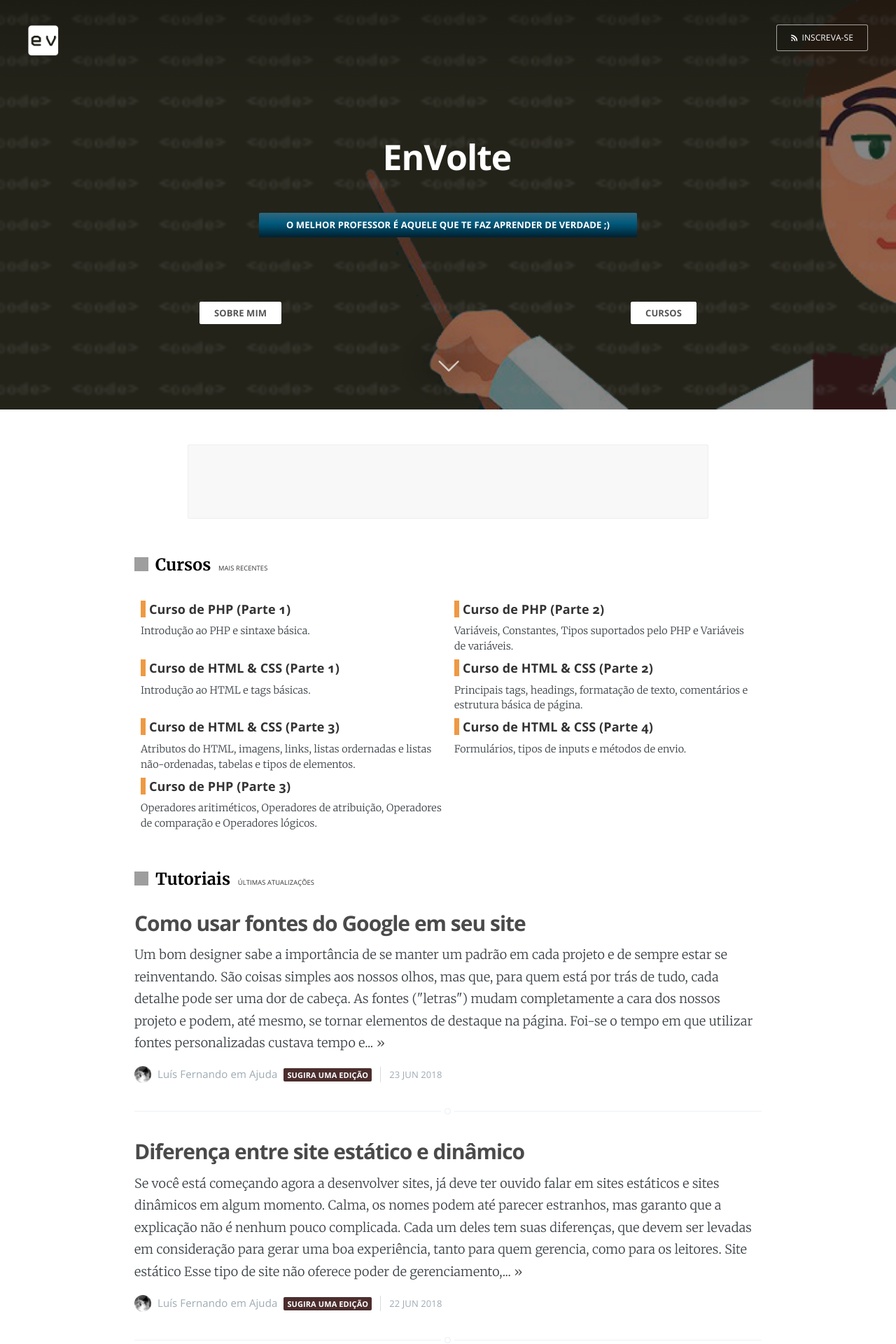
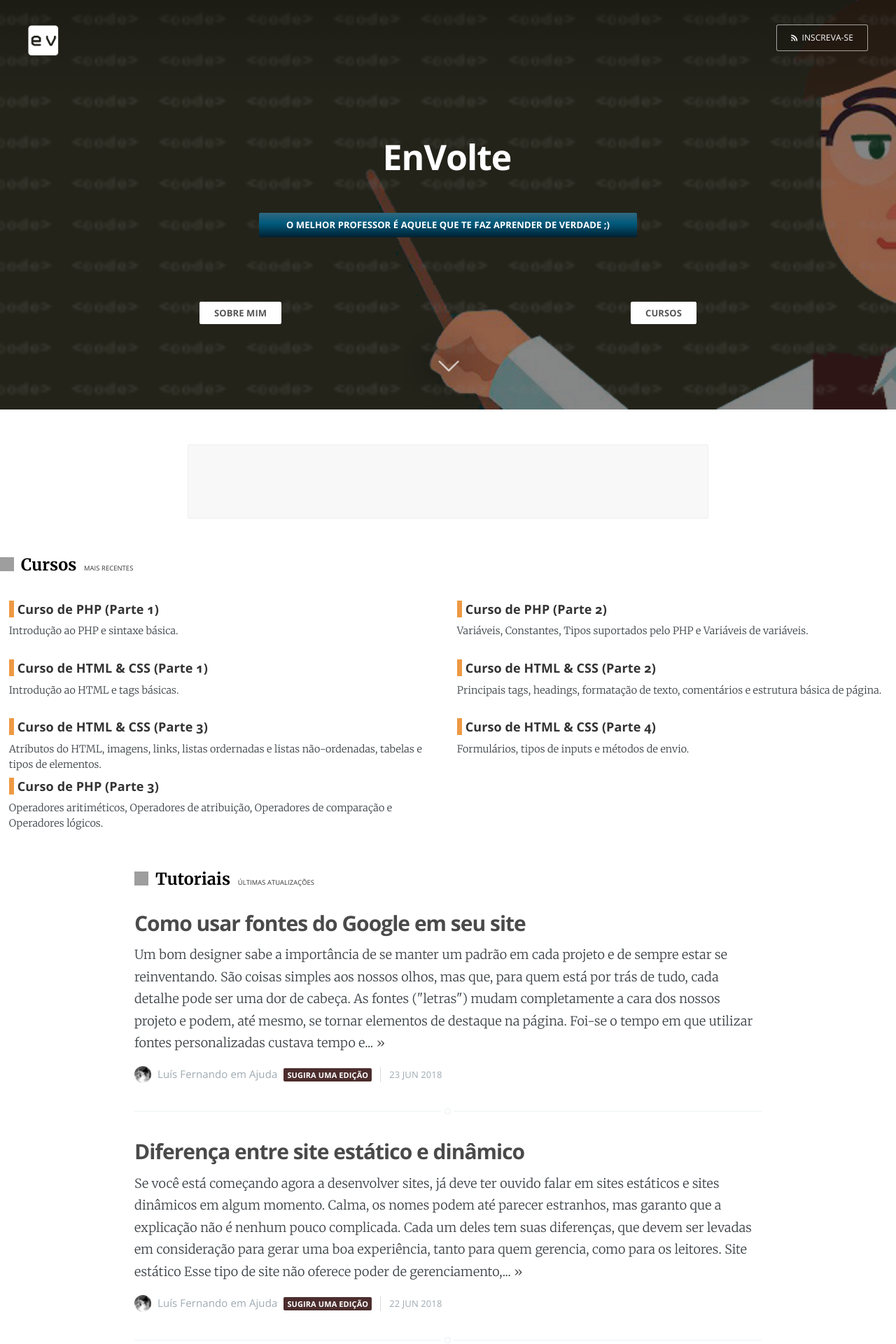
Before and after one commit to EnVolte/envolte.github.io, a Jekyll site: the page built from index.html, in a window 1280 px wide. Shown: the top 1920 px of the page at 70% size. Built offline with Jekyll 4.4.1, drawn with Linux system fonts in a browser that asks for light colours; the list of posts is cut into pages by our own code; grey boxes are pictures that could not be loaded.

Commit message:
Update index.html

```diff
--- a/index.html
+++ b/index.html
@@ -55,7 +55,7 @@ about: 'about.html'
 	</div>
 
 
-	<section id="alin">
+
 	<div class="titlep"><span class="ico" style="background-image: url('https://raw.githubusercontent.com/google/material-design-icons/master/action/2x_web/ic_code_black_48dp.png');"></span> Cursos <a href="#" style="margin: 0px 0px 3px 5px; font-weight: normal; font-size: 0.4em; font-family: Open Sans; text-transform: uppercase; color: #333;">Mais recentes</a></div>
 
 	<ul id="curso">
@@ -66,7 +66,7 @@ about: 'about.html'
     </li>
   {% endfor %}
 </ul>
-	</section>
+
 
 <section id="alin"><div class="titlep"><span class="ico" style="background-image: url('https://raw.githubusercontent.com/google/material-design-icons/master/action/2x_web/ic_chrome_reader_mode_black_48dp.png');"></span> Tutoriais <a href="#" style="margin: 0px 0px 3px 5px; font-size: 0.4em; color: #333; font-family: Open Sans; font-weight: normal; text-transform: uppercase;">Últimas atualizações</a></div>
 	</section>
```
